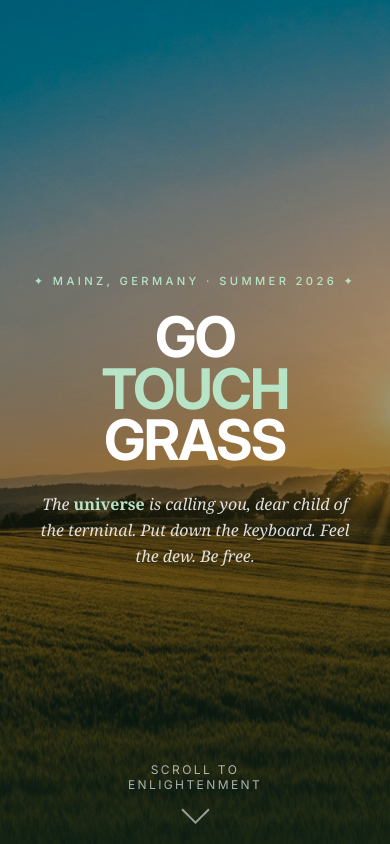
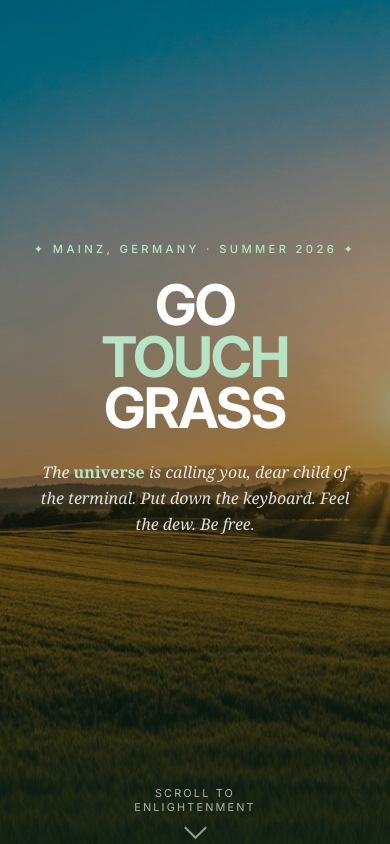
Before and after one commit to zebreus/campen, a Next.js app: page / in a window 390 px wide. Shown: the top 844 px of the page. Built offline with nearby package versions, Linux system fonts and the light colour scheme.

Commit message:
Attempt to fix scrolling on mobile

```diff
--- a/styles/globals.css
+++ b/styles/globals.css
@@ -52,13 +52,20 @@ body {
 .hero {
   position: relative;
   width: 100%;
-  min-height: 100vh;
+  min-height: 100dvh;
   display: flex;
   flex-direction: column;
   align-items: center;
   justify-content: center;
   text-align: center;
   overflow: hidden;
+  padding-bottom: max(3rem, env(safe-area-inset-bottom));
+}
+
+@supports not (height: 100dvh) {
+  .hero {
+    min-height: 100vh;
+  }
 }
 
 .heroBg {
@@ -148,7 +155,7 @@ body {
 
 .scrollCta {
   position: absolute;
-  bottom: 2rem;
+  bottom: max(1.25rem, env(safe-area-inset-bottom));
   left: 50%;
   transform: translateX(-50%);
   display: flex;
@@ -620,6 +627,21 @@ body {
    ============================================================ */
 
 @media (max-width: 640px) {
+  .hero {
+    padding-bottom: calc(4rem + env(safe-area-inset-bottom));
+  }
+
+  .scrollCta {
+    bottom: calc(1rem + env(safe-area-inset-bottom));
+    gap: 0.35rem;
+    font-size: 0.68rem;
+  }
+
+  .scrollArrow {
+    width: 16px;
+    height: 16px;
+  }
+
   .featureGrid {
     grid-template-columns: 1fr;
   }
```
